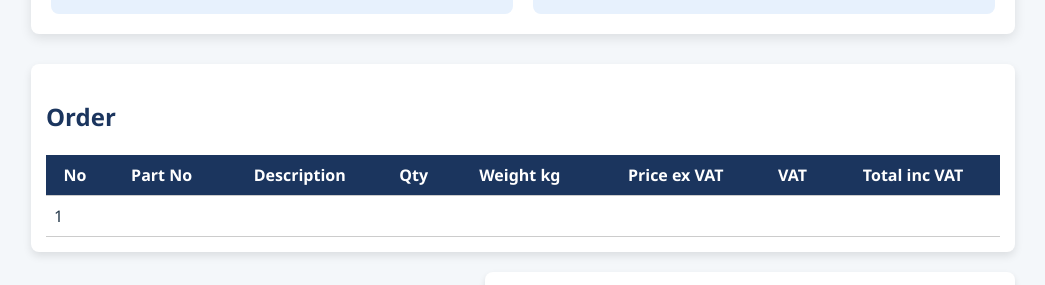
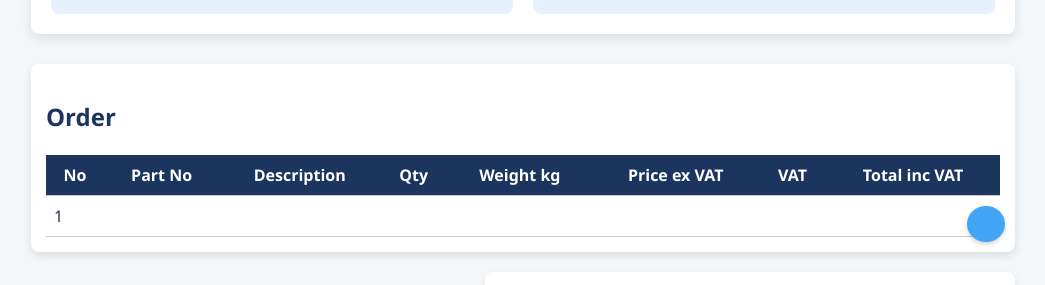
Before and after one commit to iggytomcarr/invoice-app, a React (Vite) app: page / in a window 1280 px wide. Shown: the part 648-933 px from the top of the page, without its empty margins (117-1162 px from the left). Built offline with nearby package versions, Linux system fonts and the light colour scheme.

Commit message:
Add floating AddButton to OrderTable component
Integrates a new floating AddButton for the OrderTable, styled with absolute positioning for improved UI functionality. Added the `lucide-react` dependency for the Plus icon and created modular styles for the button to maintain consistency.

```diff
--- a/package.json
+++ b/package.json
@@ -10,6 +10,7 @@
     "preview": "vite preview"
   },
   "dependencies": {
+    "lucide-react": "^0.507.0",
     "react": "^19.0.0",
     "react-dom": "^19.0.0"
   },
--- /dev/null
+++ b/src/components/AddButton.jsx
@@ -0,0 +1,14 @@
+import { Plus } from 'lucide-react';
+import styles from '../styles/AddButton.module.css';
+
+
+
+function AddButton({ onClick, className }) {
+    return (
+        <button className={`${styles.addButton} ${className || ''}`} onClick={onClick}>
+            <Plus size={20} stroke="#ffffff" strokeWidth={2.5} />
+        </button>
+    );
+}
+
+export default AddButton;
--- a/src/components/OrderTable.jsx
+++ b/src/components/OrderTable.jsx
@@ -1,6 +1,9 @@
+import { Plus } from 'lucide-react';
 import styles from '../styles/OrderTable.module.css';
+import AddButton from './AddButton';
 
 function OrderTable() {
+    let handleAddLine;
     return (
         <div className={styles.orderTable}>
             <h2 className={styles.subtitle}>Order</h2>
@@ -30,6 +33,10 @@ function OrderTable() {
                 </tr>
                 </tbody>
             </table>
+
+            <AddButton className={styles.floatingButton} onClick={handleAddLine} />
+
+
         </div>
     );
 }
--- /dev/null
+++ b/src/styles/AddButton.module.css
@@ -0,0 +1,18 @@
+.addButton {
+    background-color: #42a5f5;
+    color: white;
+    border: none;
+    border-radius: 50%;
+    width: 36px;
+    height: 36px;
+    display: flex;
+    align-items: center;
+    justify-content: center;
+    cursor: pointer;
+    box-shadow: 0 2px 4px rgba(0,0,0,0.2);
+    transition: background-color 0.2s;
+}
+
+.addButton:hover {
+    background-color: #1e88e5;
+}
--- a/src/styles/OrderTable.module.css
+++ b/src/styles/OrderTable.module.css
@@ -1,4 +1,5 @@
 .orderTable {
+    position: relative; /* Important for absolute positioning */
     margin-top: 30px;
     background: white;
     padding: 15px;
@@ -25,3 +26,22 @@
     background-color: #1B355E;
     color: white;
 }
+
+
+.orderTable {
+    position: relative;
+    margin-top: 30px;
+    background: white;
+    padding: 15px;
+    border-radius: 8px;
+    box-shadow: 0 4px 8px rgba(0,0,0,0.1);
+}
+
+/* existing styles... */
+
+/* Specific positioning for your floating AddButton */
+.floatingButton {
+    position: absolute;
+    bottom: 10px;
+    right: 10px;
+}
```
Also changed, not shown: 1 other file (tests, documents, lock files or other folders).
